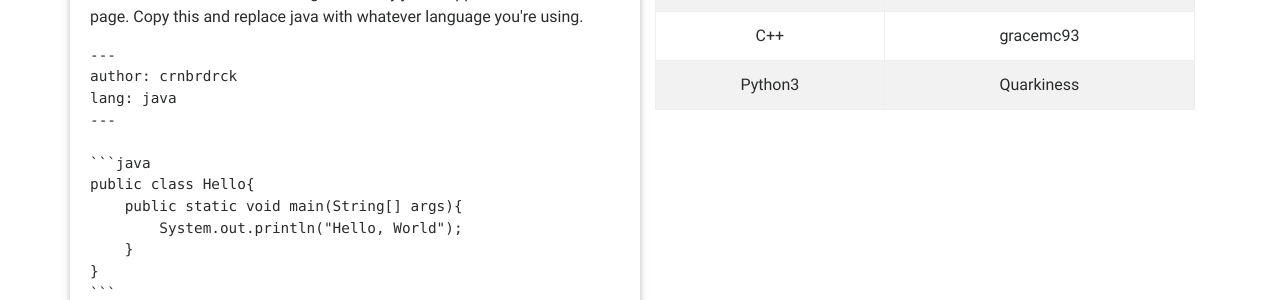
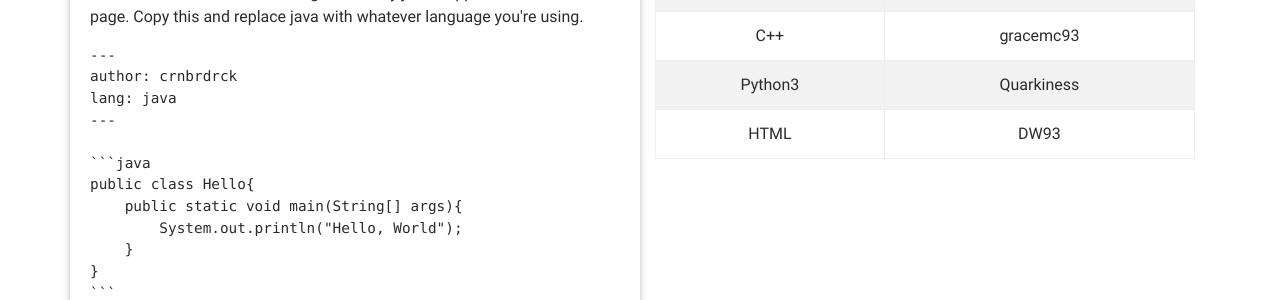
Before and after one commit to freyamade/hello.world, a Jekyll site: the page built from CONTRIBUTION.md, in a window 1280 px wide. Shown: the part 682-982 px from the top of the page. Built offline with Jekyll 4.4.1, drawn with Linux system fonts in a browser that asks for light colours; nearby versions of some CDN libraries.

Commit message:
Update CONTRIBUTION.md

```diff
--- a/CONTRIBUTION.md
+++ b/CONTRIBUTION.md
@@ -15,3 +15,4 @@ permalink: /contrib/
 |  CSharp  |   ThaySilva  |
 |  C++     |   gracemc93  |
 | Python3  |  Quarkiness  |
+|   HTML   |     DW93     |
```
